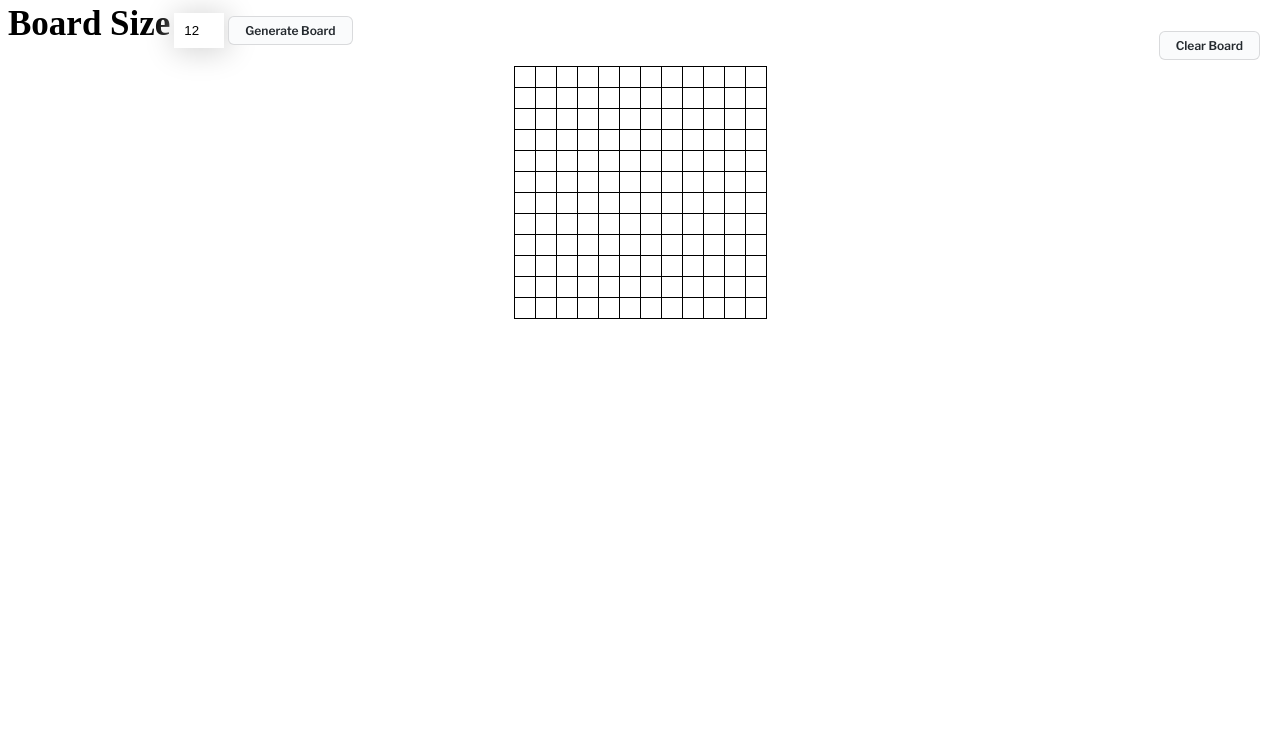
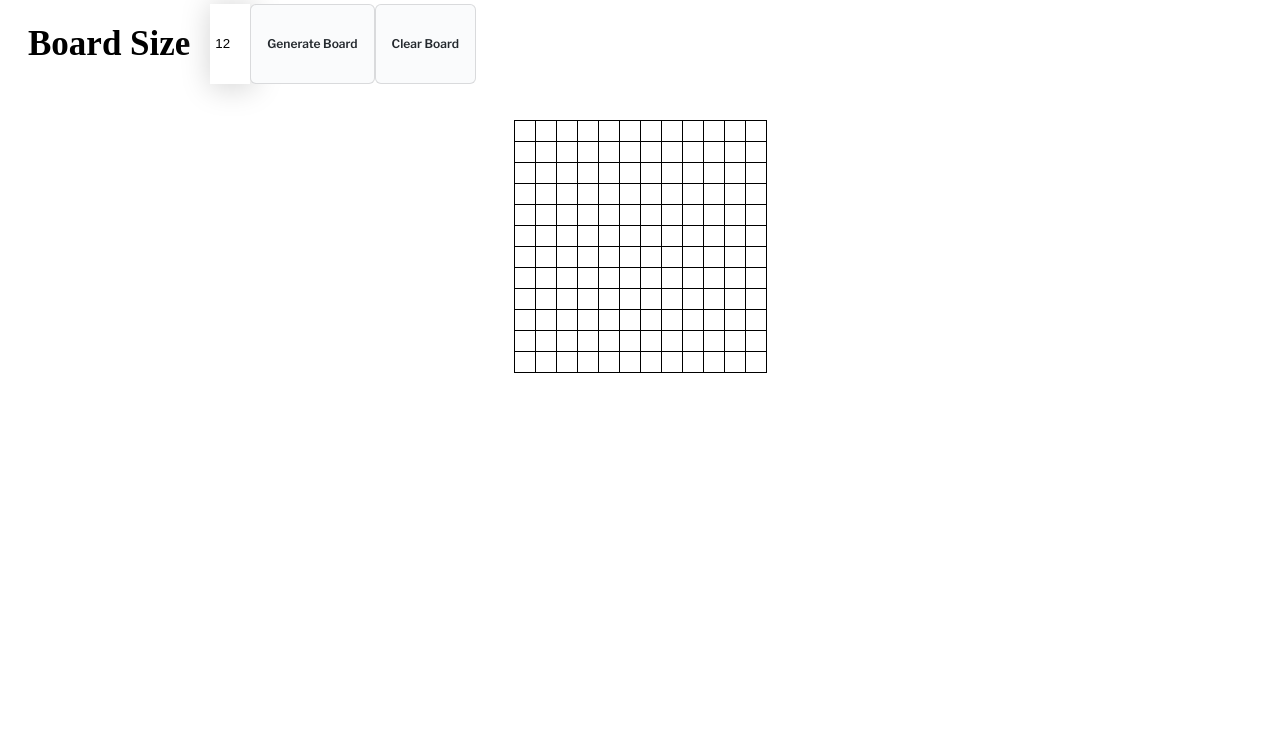
Before and after one commit to tthanhh-to/CrosswordBuilder, a plain HTML site: page index.html in a window 1280 px wide. Shown: the part 66-800 px from the top of the page. Drawn offline with nearby package versions, Linux system fonts and the light colour scheme; a web font is replaced by a local one.

Commit message:
working  on flexbox and reformatting

```diff
--- a/index.html
+++ b/index.html
@@ -23,10 +23,12 @@
     <button id="save">DOWNLOAD</button>
   </header>
   <section>
-    <label for="boardSize">Board Size</label>
-    <input type="number" id="boardSize" value="12" min="1">
-    <button id="generateBoard">Generate Board</button>
-    <button id="clearBoard">Clear Board</button>
+    <div class="flex-container">
+      <label for="boardSize">Board Size</label>
+      <input type="number" id="boardSize" value="12" min="1">
+      <button id="generateBoard">Generate Board</button>
+      <button id="clearBoard">Clear Board</button>
+    </div>
     <br><br>
     <!-- creating the board-->
     <table id="myBoard"></table>
--- a/style.css
+++ b/style.css
@@ -37,12 +37,14 @@ label{
     font-weight: 700;
     font-style: normal;
     font-size: 35px;
+    margin: 20px;
 }
+
 /* input box */
 /* From Uiverse.io by Anas92876 */
 #boardSize {
     max-width: 30px;
-    padding: 10px;
+    padding: 5px;
     border: none;
     box-shadow: 2px 2px 30px 2px lightgrey;
 }
@@ -104,8 +106,7 @@ button:active {
 background-color: #c4c8ce;
 }
 
-#clearBoard{
-    position: absolute;
-    top: 97px;
-    right: 20px;
+.flex-container{
+    display: flex;
+    flex-direction: row;
 }
```
